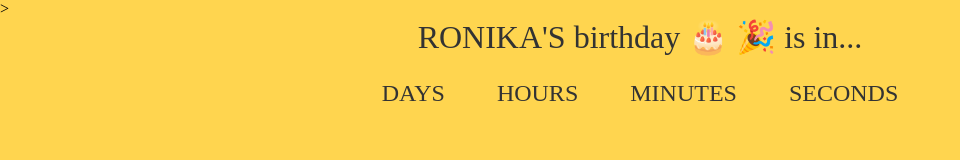
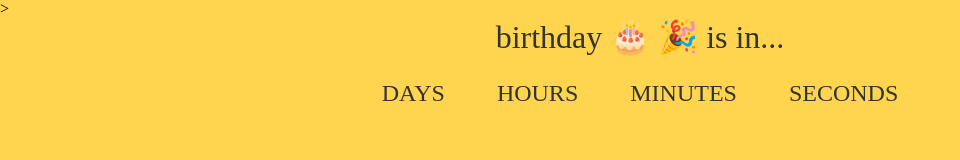
Before and after one commit to bharatk098/bdaycountdown.github.io, a plain HTML site: page index.html in a window 1280 px wide. Shown: the whole page, without its empty margins (0-960 px from the left). Drawn offline with Linux system fonts and the light colour scheme.

Commit message:
Update index.html

```diff
--- a/index.html
+++ b/index.html
@@ -40,7 +40,7 @@ li span {
         </style>
     </head>>
 <div class="container">
-  <h1 id="head">RONIKA'S birthday <span aria-label="birthday cake">&#x1f382;</span> <span aria-label="party popper">&#x1f389;</span> is in...</h1>
+  <h1 id="head"> birthday <span aria-label="birthday cake">&#x1f382;</span> <span aria-label="party popper">&#x1f389;</span> is in...</h1>
   <ul>
     <li><span id="days"></span>days</li>
     <li><span id="hours"></span>Hours</li>
```
